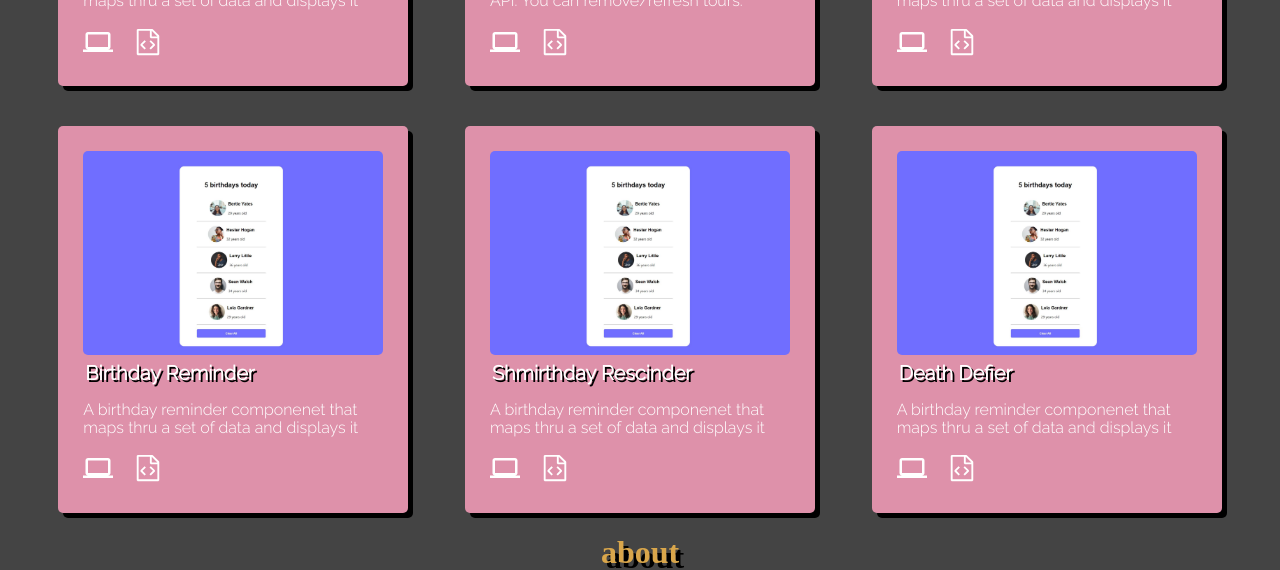
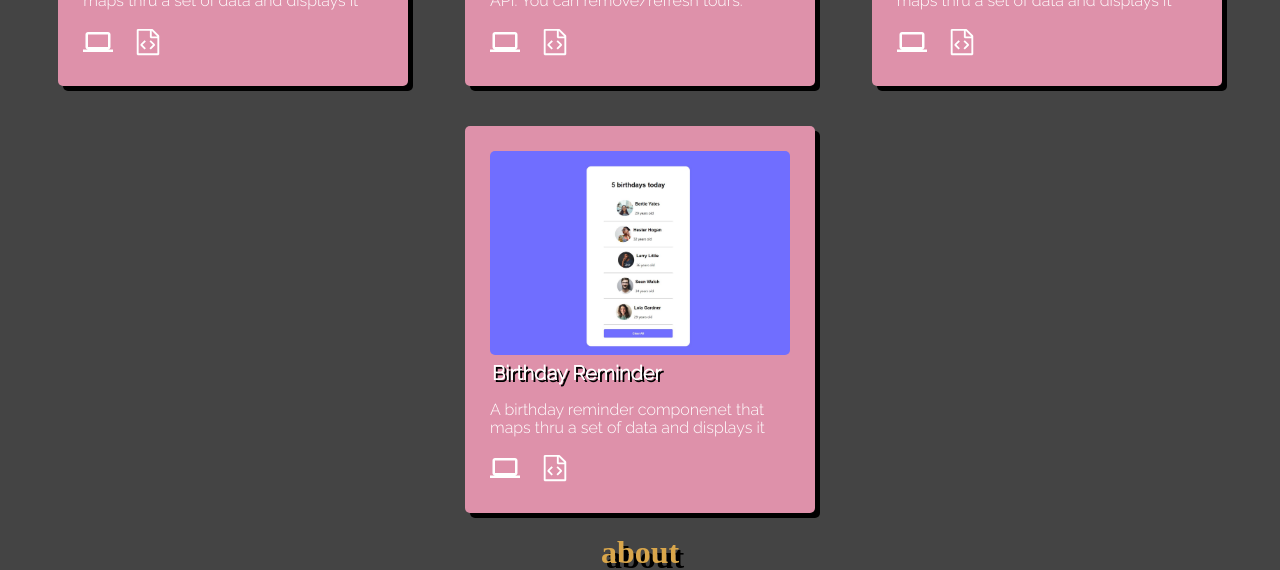
Before and after one commit to sevrinn/portfolio-2022, a React (Create React App) app: page / in a window 1280 px wide. Shown: the part 800-1370 px from the top of the page. Built offline with nearby package versions, Linux system fonts and the light colour scheme; a web font is replaced by a local one.

Commit message:
updated project data

```diff
--- a/src/projectData.js
+++ b/src/projectData.js
@@ -10,7 +10,7 @@ const projects = [
 	{
 		id: 2,
 		url: 'https://sevrinn-tours-demo.netlify.app/',
-		github: 'https://github.com/sevrinn/birthday-reminder',
+		github: 'https://github.com/sevrinn/tours',
 		title: 'Tours Viewer',
 		img: require('./images/project-img/tours.JPG'),
 		desc: 'A tour viewer that displays tours from an API. You can remove/refresh tours.',
@@ -31,22 +31,22 @@ const projects = [
 		img: require('./images/project-img/birthday-reminder.JPG'),
 		desc: 'A birthday reminder componenet that maps thru a set of data and displays it',
 	},
-	{
-		id: 5,
-		url: '/birthday-reminder',
-		github: 'https://github.com/sevrinn/birthday-reminder',
-		title: 'Shmirthday Rescinder',
-		img: require('./images/project-img/birthday-reminder.JPG'),
-		desc: 'A birthday reminder componenet that maps thru a set of data and displays it',
-	},
-	{
-		id: 6,
-		url: '/birthday-reminder',
-		github: 'https://github.com/sevrinn/birthday-reminder',
-		title: 'Death Defier',
-		img: require('./images/project-img/birthday-reminder.JPG'),
-		desc: 'A birthday reminder componenet that maps thru a set of data and displays it',
-	},
+	// {
+	// 	id: 5,
+	// 	url: '/birthday-reminder',
+	// 	github: 'https://github.com/sevrinn/birthday-reminder',
+	// 	title: 'Shmirthday Rescinder',
+	// 	img: require('./images/project-img/birthday-reminder.JPG'),
+	// 	desc: 'A birthday reminder componenet that maps thru a set of data and displays it',
+	// },
+	// {
+	// 	id: 6,
+	// 	url: '/birthday-reminder',
+	// 	github: 'https://github.com/sevrinn/birthday-reminder',
+	// 	title: 'Death Defier',
+	// 	img: require('./images/project-img/birthday-reminder.JPG'),
+	// 	desc: 'A birthday reminder componenet that maps thru a set of data and displays it',
+	// },
 ]
 
 export default projects
```
